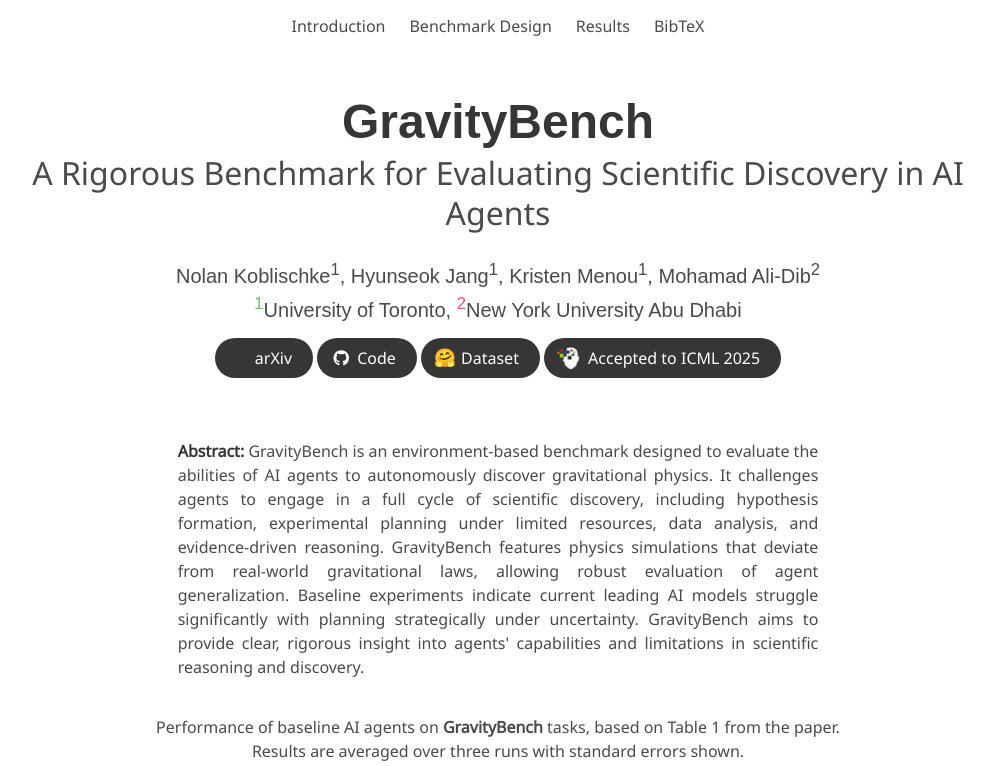
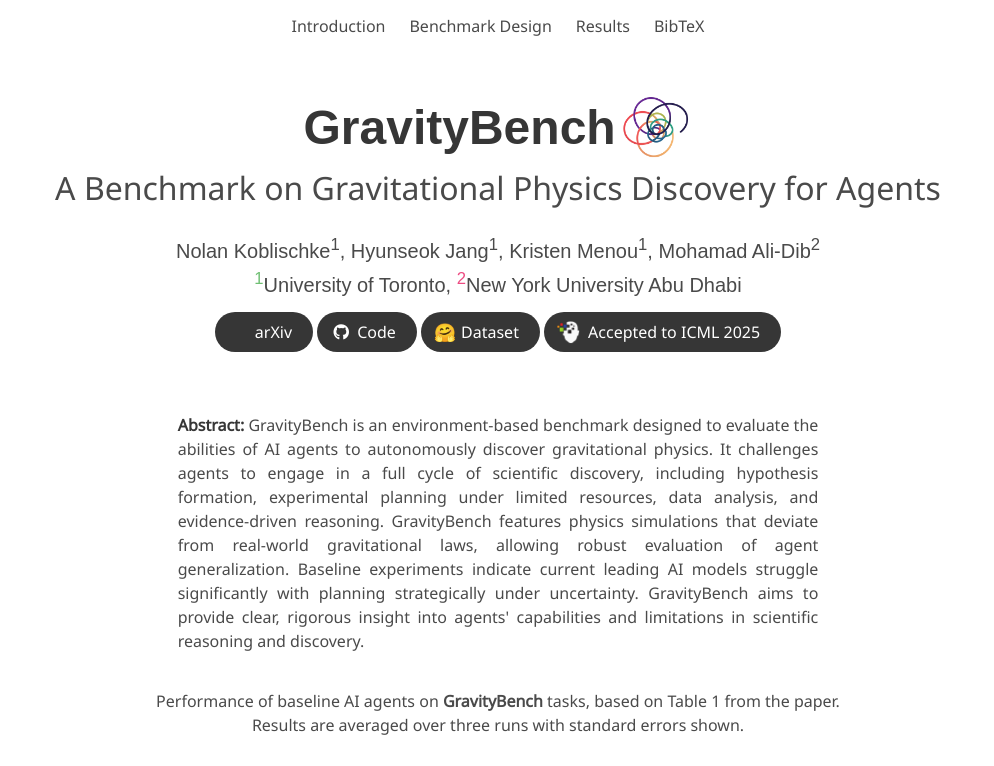
Before and after one commit to gravitybench/gravitybench.github.io, a plain HTML site: page index.html in a window 1280 px wide. Shown: the top 766 px of the page, without its empty margins (142-1136 px from the left). Drawn offline with nearby package versions, Linux system fonts and the light colour scheme; some icons are missing; a web font is replaced by a local one.

Commit message:
Update index.html title and add logo image for GravityBench

```diff
--- a/index.html
+++ b/index.html
@@ -6,7 +6,7 @@
         content="Gravity-Bench-v1: A Benchmark on Gravitational Physics Discovery for Agents">
   <meta name="keywords" content="GravityBench, Gravity-Bench, Physics Discovery, AI Agents, Benchmark">
   <meta name="viewport" content="width=device-width, initial-scale=1">
-  <title>GravityBench: A Rigorous Benchmark for Evaluating Scientific Discovery in AI Agents</title>
+  <title>GravityBench: A Benchmark on Gravitational Physics Discovery for Agents</title>
 
   <!-- Global site tag (gtag.js) - Google Analytics -->
   <!-- <script async src="https://www.googletagmanager.com/gtag/js?id=G-PYVRSFMDRL"></script> -->
@@ -22,7 +22,7 @@
     gtag('config', 'G-PYVRSFMDRL');
   </script> -->
 
-  <link rel="icon" href="./figures/flowchart5.png">
+  <link rel="icon" href="./static/images/gbenchlogotransparent.png">
 
   <link href="https://fonts.googleapis.com/css?family=Google+Sans|Noto+Sans|Castoro" rel="stylesheet">
 
@@ -100,11 +100,12 @@
     <div class="container is-max-desktop">
       <div class="columns is-centered">
         <div class="column has-text-centered">
-          <h1 class="title is-1 publication-title is-bold">
-            <span style="vertical-align: middle">GravityBench</span>
-            </h1>
+          <h1 class="title is-1 publication-title is-bold" style="display: flex; align-items: center; justify-content: center;">
+            <span style="vertical-align: middle; margin-right: 0.3em;">GravityBench</span>
+            <img src="static/images/gbenchlogotransparent.png" alt="@gbenchlogotransparent.png" style="height:1.5em;vertical-align:middle;margin-left:-0.2em;">
+          </h1>
           <h2 class="subtitle is-3 publication-subtitle">
-            A Rigorous Benchmark for Evaluating Scientific Discovery in AI Agents
+            A Benchmark on Gravitational Physics Discovery for Agents
           </h2>
           <div class="is-size-5 publication-authors">
             <span class="author-block">
```
Also changed, not shown: static/images/gbenchlogotransparent.png (added).
